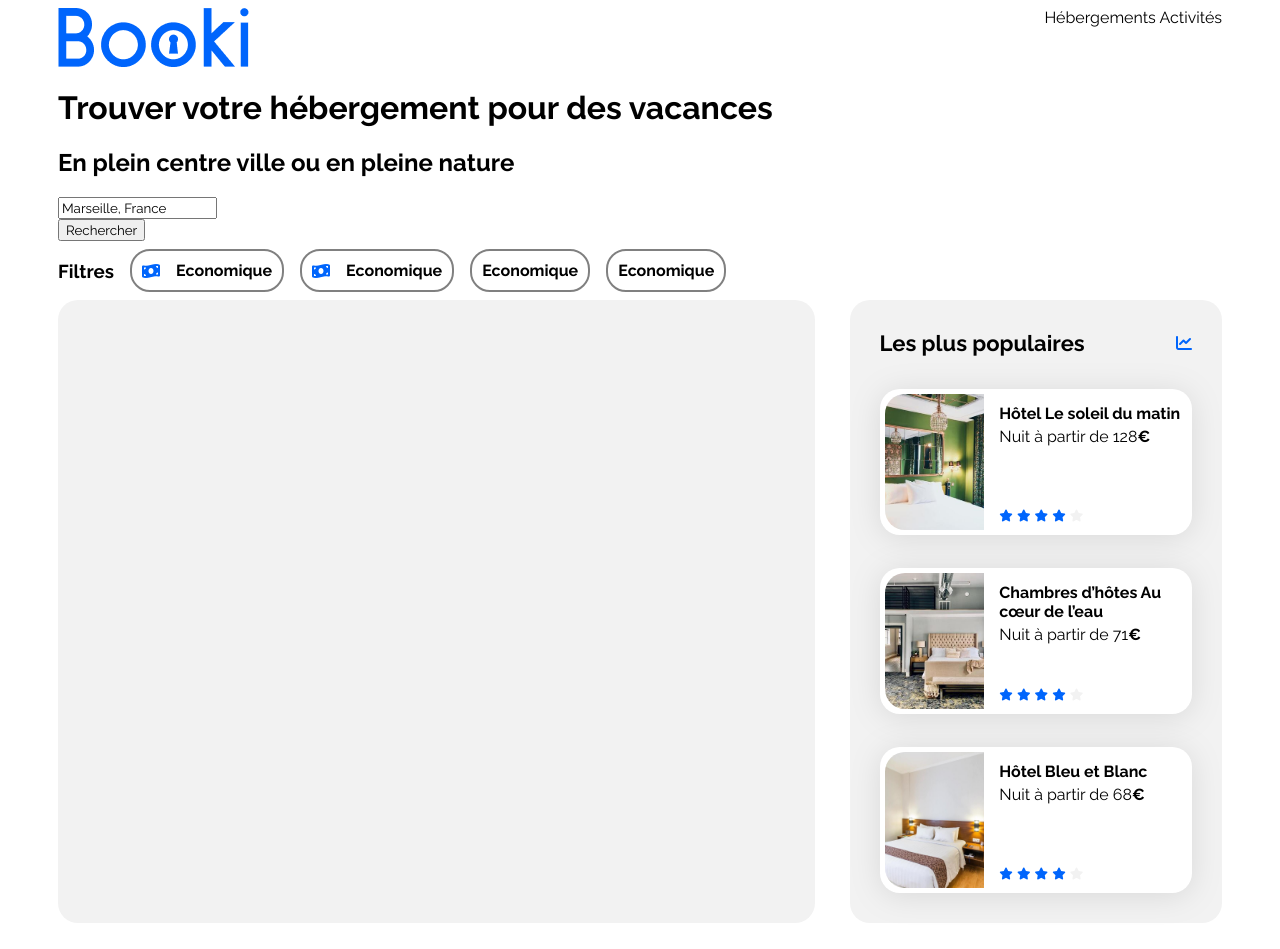
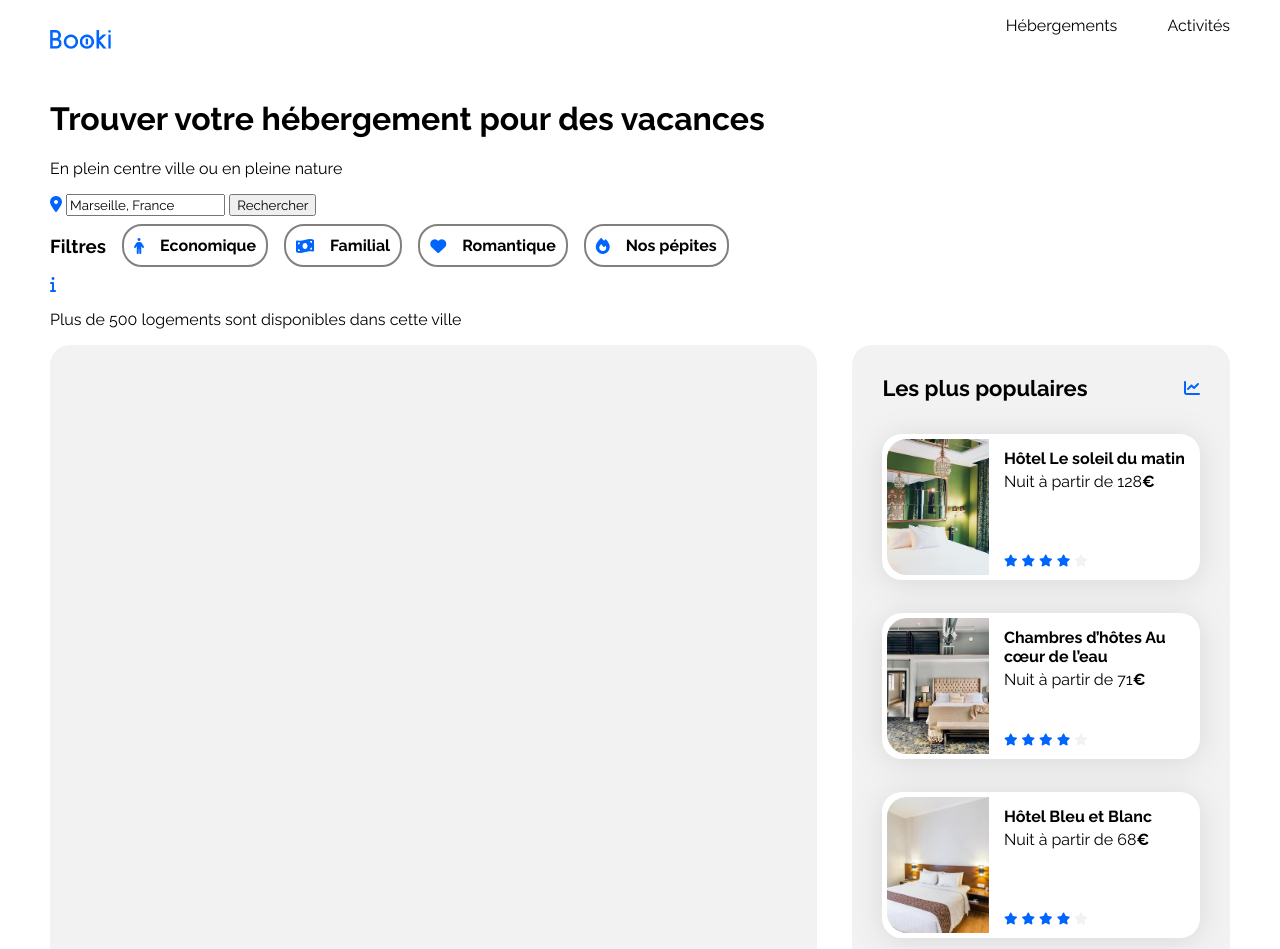
Before and after one commit to david-l6/Booki, a plain HTML site: page index.html in a window 1280 px wide. Shown: the top 949 px of the page. Drawn offline with Linux system fonts and the light colour scheme.

Commit message:
Avancement nav+form

```diff
--- a/css/style.css
+++ b/css/style.css
@@ -16,23 +16,44 @@
 body {
     display: flex;
     justify-content: center;
+    margin: 0px;
 }
 
 header {
     display: flex;
-    justify-content: space-between
+    justify-content: space-between;
+    align-items: flex-start;
 }
 
-nav a {
+.logo-booki{
+    width: 61.09px;
+    height: 19px;
+    padding: 30px 50px 30px 0px;
+}
 
+nav {
+    display: flex;
+    height: 35px;
+    width: 19%;
+    justify-content: space-between;
+    align-items: flex-end;
+}
+
+nav a{
+    border-top: 2px solid transparent;
+    padding-top: 5%;
 }
 
 nav a:hover{
-
+    color: var(--main-color);
+    border-top: 2px solid var(--main-color);
+    cursor: pointer;
 }
 
-nav {
-
+.form-section{
+    display: flex;
+    align-items: center;
+    gap: 1rem;
 }
 
 .filtre-section{
--- a/index.html
+++ b/index.html
@@ -5,7 +5,6 @@
     <meta charset="UTF-8">
     <meta name="viewport" content="width=device-width, initial-scale=1.0">
     <title>Booki</title>
-    <link rel="icon" type="image/svg+xml" href="/images/logo/Booki.png">
     <link rel="preconnect" href="https://fonts.googleapis.com">
     <link rel="preconnect" href="https://fonts.gstatic.com" crossorigin>
     <link href="https://fonts.googleapis.com/css2?family=Raleway:wght@400;500;700&display=swap" rel="stylesheet">
@@ -15,11 +14,10 @@
     <link rel="stylesheet" href="./css/style.css">
     <script src="https://kit.fontawesome.com/d783e3d685.js" crossorigin="anonymous"></script>
 </head>
-
 <body>
     <div class="main-container">
         <header>
-            <img src="images/logo/Booki.png" alt="logo du site Booki"/>
+            <img src="images/logo/Booki.png" alt="logo du site Booki" class="logo-booki"/>
             <nav>
                 <a href="#">Hébergements</a>
                 <a href="#">Activités</a>
@@ -27,38 +25,41 @@
         </header>
         <div>
             <h1>Trouver votre hébergement pour des vacances</h1>
-            <h2>En plein centre ville ou en pleine nature</h2>
-            <div>
-                <!-- logo de géolocalisation à insérer -->
+            <p>En plein centre ville ou en pleine nature</p>
+            <div class="form-section">
                 <form>
+                    <i class="fa-solid fa-location-dot"></i>
                     <input type="text" value="Marseille, France">
+                    <button>Rechercher</button>
                 </form>
-                <button>Rechercher</button>
              </div>
              <div class="filtre-section">
                 <h3>Filtres</h3>
                 <div class="filtre">
-                    <i class="fa-solid fa-money-bill-wave"></i>
+                    <i class="fa-solid fa-person"></i>
                     <p>Economique</p>
                 </div>
                 <div class="filtre">
                     <i class="fa-solid fa-money-bill-wave"></i>
-                    <p>Economique</p>
+                    <p>Familial</p>
                 </div>
                 <div class="filtre">
-
-                    <p>Economique</p>
+                    <i class="fa-solid fa-heart"></i>
+                    <p>Romantique</p>
                 </div>
                 <div class="filtre">
-
-                    <p>Economique</p>
+                    <i class="fa-solid fa-fire"></i>
+                    <p>Nos pépites</p>
                 </div>
+            </div>
+            <div>
+                <i class="fa-solid fa-info"></i>
+                <p>Plus de 500 logements sont disponibles dans cette ville</p>
             </div>
         </div>
         <main>
             <div class="hebergements-and-populaires">
                 <section class="hebergements">
-
                 </section>
                 <section class="populaires">
                     <div class="populaires-title">
@@ -132,5 +133,4 @@
         </footer>
     </div>
 </body>
-
 </html>
```
